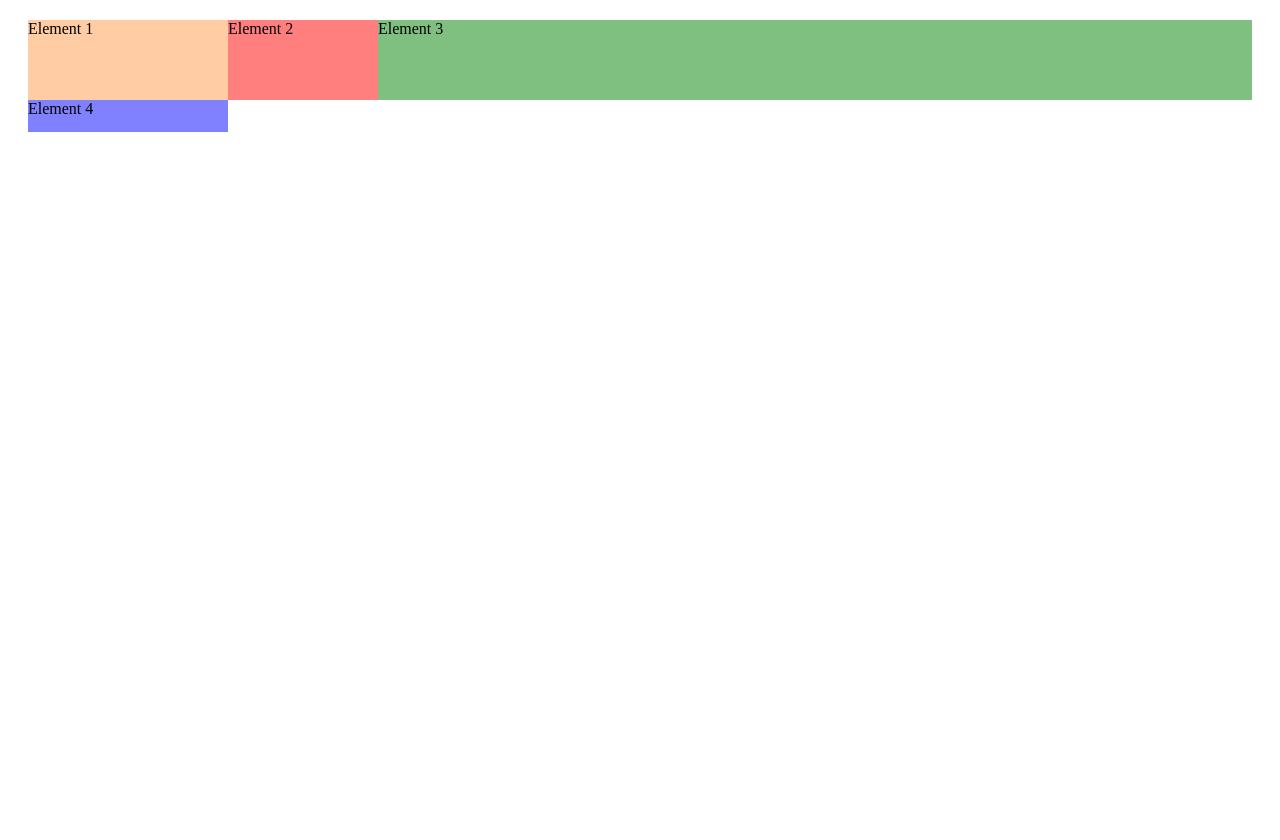
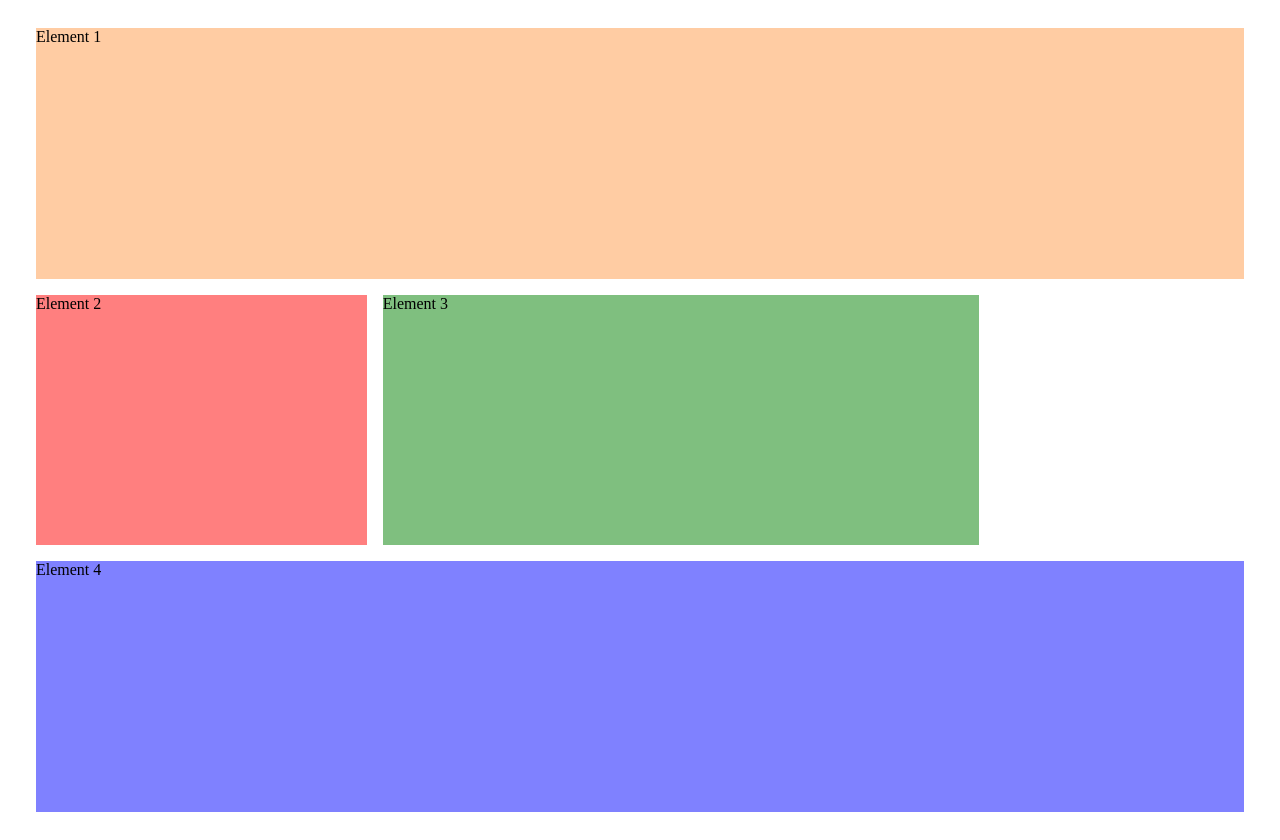
Before and after one commit to viraj19r/learnCSS, a plain HTML site: page Maximilian_Udemy/Grid/index.html in a window 1280 px wide. Before the commit the page ends 800 px from the top, so only its background shows below. Drawn offline with Linux system fonts and the light colour scheme.

Commit message:
transform

```diff
--- /dev/null
+++ b/Maximilian_Udemy/Grid/grid-template-area.css
@@ -0,0 +1,32 @@
+.container {
+    margin: 20px;
+    display: grid;
+    height: 100vh ;
+    grid-template-areas: "header header header header"
+                         "side-content main main ."
+                         " footer footer footer footer" ;
+}
+
+.el1 {
+    background: rgba(255, 154, 72, 0.5);
+    grid-area: header;
+    margin: 0.5rem;
+}
+
+.el2 {
+    background: rgba(255, 0, 0, 0.5);
+    grid-area: side-content;
+    margin: 0.5em;
+}
+
+.el3 {
+    background: rgba(0, 128, 0, 0.5);
+    margin: 0.5rem;
+    grid-area: main;
+}
+
+.el4 {
+    background: rgba(0, 4, 255, 0.5);
+    grid-area: footer;
+    margin: 0.5rem;
+}
--- a/Maximilian_Udemy/Grid/index.html
+++ b/Maximilian_Udemy/Grid/index.html
@@ -5,7 +5,7 @@
     <meta name="viewport" content="width=device-width, initial-scale=1.0">
     <meta http-equiv="X-UA-Compatible" content="ie=edge">
     <title>CSS Course</title>
-    <link rel="stylesheet" href="main.css">
+    <link rel="stylesheet" href="../Grid/grid-template-area.css">
 </head>
 <body>
     <div class="container">
```
Also changed, not shown: 1 other file.
